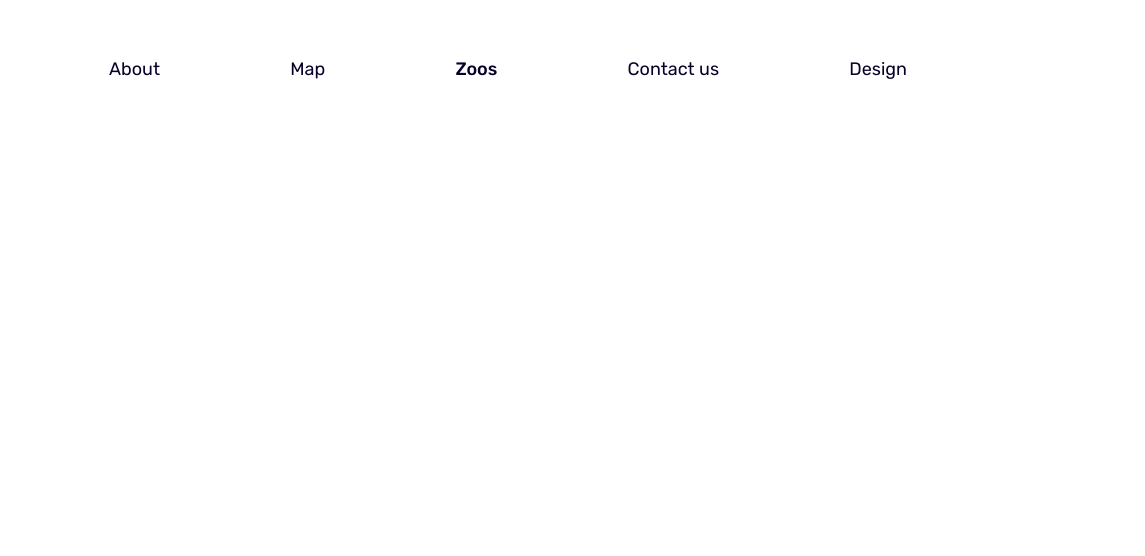
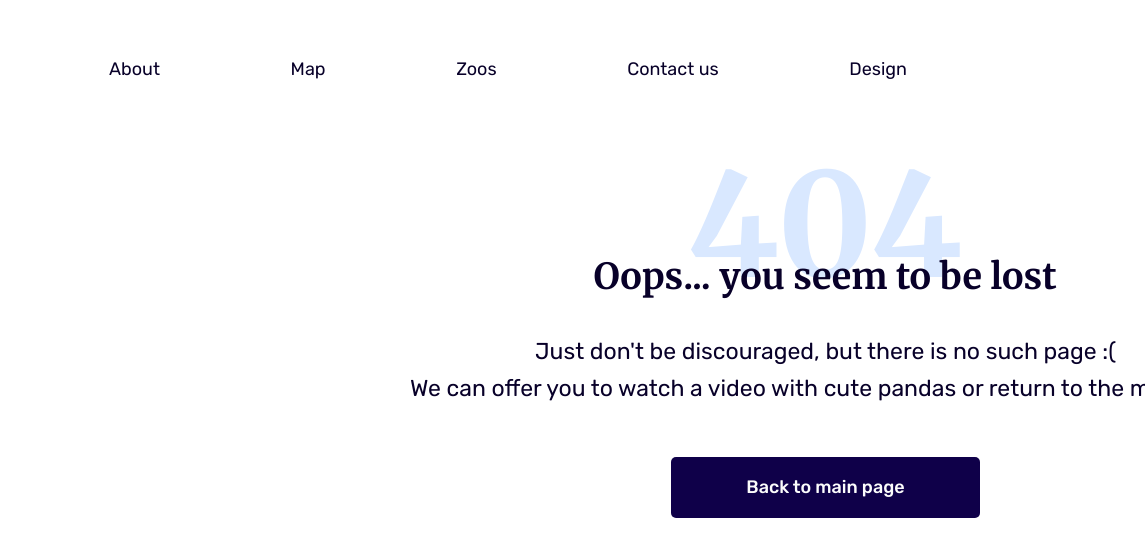
Before and after one commit to Maggos-sketch/online-zoo, a plain HTML site: page error/index.html in a window 1280 px wide. Shown: the top 556 px of the page, 135-1280 px from the left. Drawn offline with Linux system fonts and the light colour scheme.

Commit message:
feat: complete error about

```diff
--- a/error/index.html
+++ b/error/index.html
@@ -7,6 +7,11 @@
     <!-- fonts -->
   <link rel="preconnect" href="https://fonts.gstatic.com">
   <link href="https://fonts.googleapis.com/css2?family=Rubik:wght@400;500&display=swap" rel="stylesheet">
+
+  <link rel="preconnect" href="https://fonts.gstatic.com">
+  <link href="https://fonts.googleapis.com/css2?family=Merriweather:wght@700&display=swap" rel="stylesheet">
+  <!-- end fonts -->
+
   <link rel="stylesheet" href="link-style.css">
   <link rel="stylesheet" href="style.css">
   <title>Error</title>
@@ -17,11 +22,22 @@
     <nav class="header-navigation auto-layout navigation-disp">
       <a href="#" class="body dark-blue">About</a>
       <a href="#" class="body dark-blue">Map</a>
-      <a href="#" class="body dark-blue" id="zoos">Zoos</a>
+      <a href="#" class="body dark-blue">Zoos</a>
       <a href="#" class="body dark-blue">Contact us</a>
       <a href="#" class="body dark-blue">Design</a>
     </nav>
     <img src="media/profile.svg" alt="profile" class="profile">
   </header>
+  <main>
+    <div class="about-404">
+      <h3 class="dark-blue">Oops... you seem to be lost</h3>
+      <p class="error-description dark-blue">
+        Just don't be discouraged, but there is no such page :(<br>
+        We can offer you to watch a video with cute pandas or return to the main page
+      </p>
+      <span class="error-back-404">404</span>
+      <button class="btn blue-button white-color">Back to main page</button>
+    </div>
+  </main>
 </body>
 </html>
--- a/error/style.css
+++ b/error/style.css
@@ -14,3 +14,66 @@ body {
   background: #fff;
   border: none;
 }
+
+.about-404 {
+  position: absolute;
+  width: 873px;
+  height: 383px;
+  left: 524px;
+  top: 135px;
+}
+
+.about-404 > h3 {
+  position: absolute;
+  width: 474px;
+  height: 52px;
+  left: 199px;
+  top: 116px;
+  text-align: center;
+  z-index: 2;
+}
+
+.about-404 > p {
+  position: absolute;
+  width: 867px;
+  height: 74px;
+  left: 3px;
+  top: 198px;
+}
+
+.about-404 > span {
+  position: absolute;
+  width: 286px;
+  height: 181px;
+  left: 293px;
+  top: 0px;
+  z-index: 1;
+}
+
+.about-404 > button {
+  position: absolute;
+  width: 309px;
+  height: 61px;
+  left: 282px;
+  top: 322px;
+}
+
+.error-description {
+  font-family: "Rubik", sans-serif;
+  font-style: normal;
+  font-weight: normal;
+  font-size: 23px;
+  line-height: 37px;
+  text-align: center;
+}
+
+.error-back-404 {
+  font-family: "Merriweather", serif;
+  font-style: normal;
+  font-weight: bold;
+  font-size: 144px;
+  line-height: 181px;
+  text-align: center;
+
+  color: #d9e8ff;
+}
```
